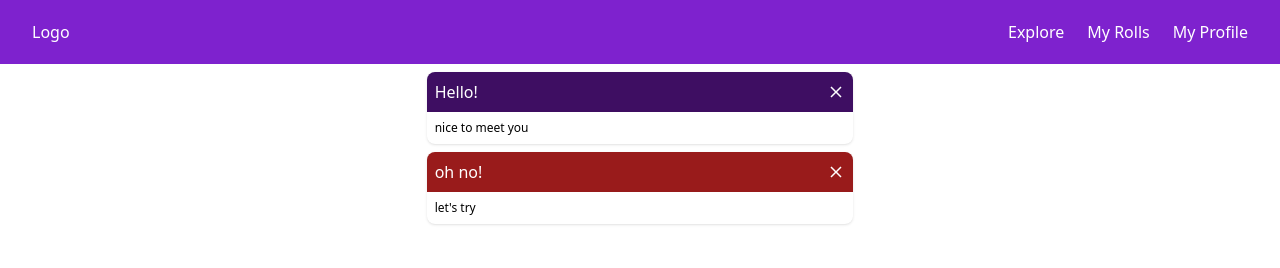
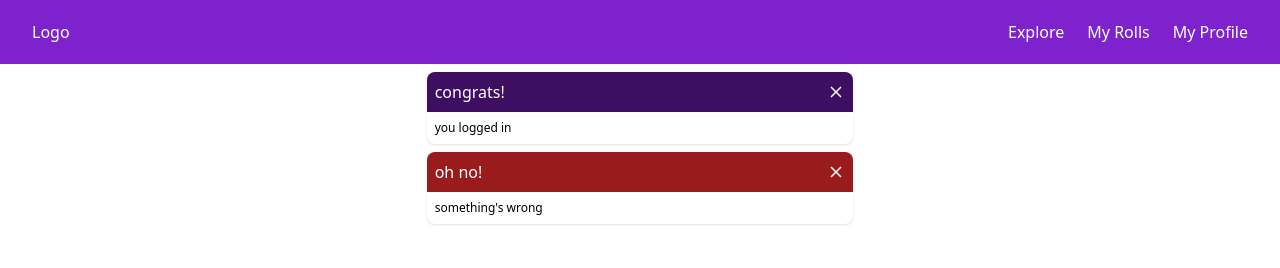
Before and after one commit to ivankbautista/travel-app-FE, a Next.js app: page / in a window 1280 px wide. Shown: the top 268 px of the page. Built offline with nearby package versions, Linux system fonts and the light colour scheme.

Commit message:
Tests out alerts on homepage

```diff
--- a/src/components/Homepage.js
+++ b/src/components/Homepage.js
@@ -18,8 +18,8 @@ export default function HomePage() {
         <title>Atlas</title>
         <meta name='viewport' content='initial-scale=1.0, width=device-width' />
       </Head>
-      <Notification title="Hello!" body="nice to meet you"/>
-      <Alert title="oh no!" body="let's try"/>
+      <Notification title="congrats!" body="you logged in"/>
+      <Alert title="oh no!" body="something's wrong"/>
       <p className='mt-10 text-3xl text-center text-rose-500 font-bold underline'>
         Hi team! Here's our Homepage!
       </p>
```
